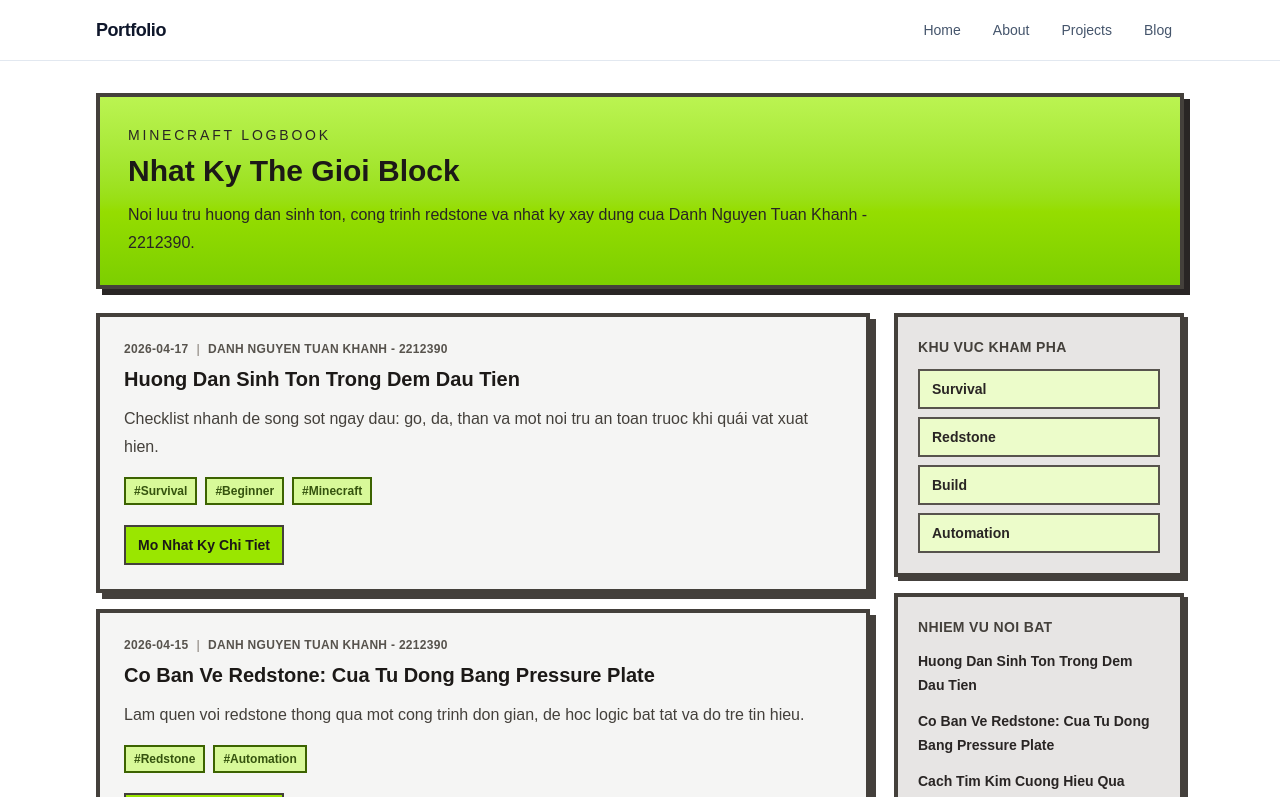
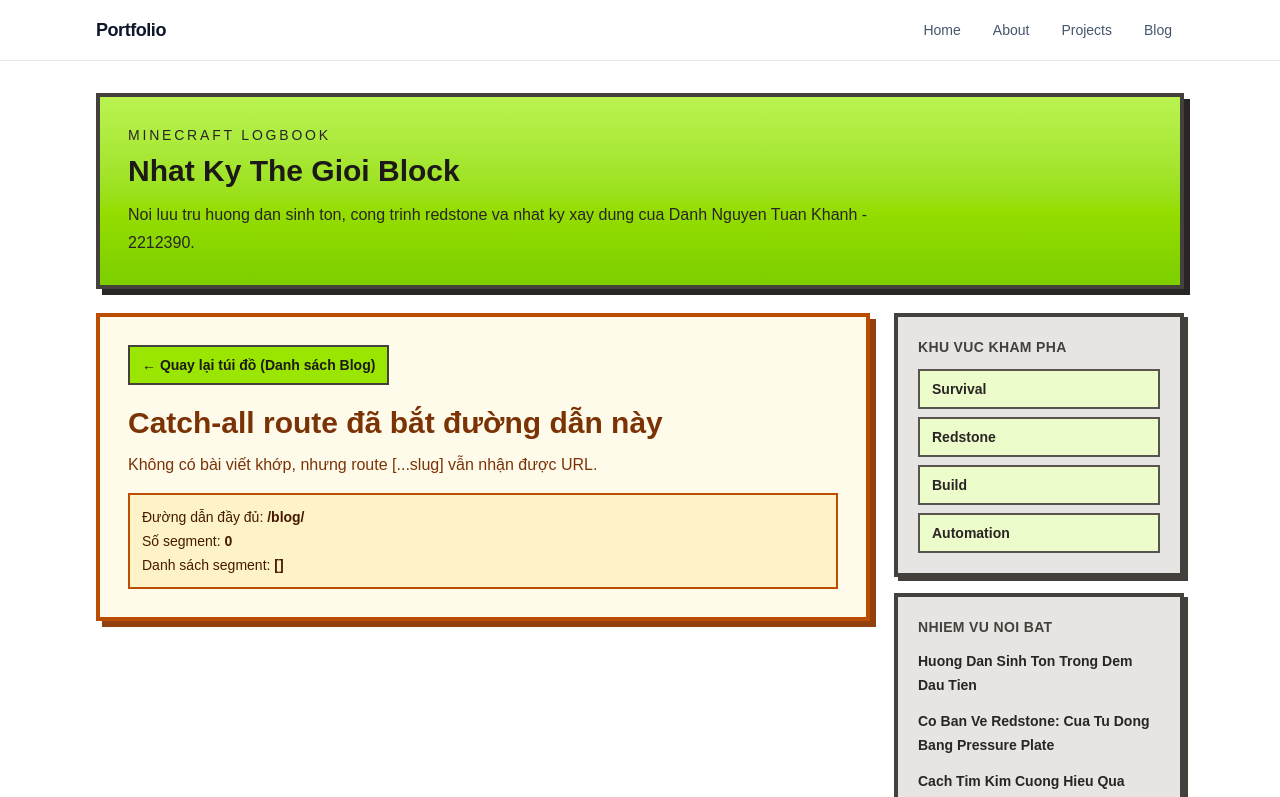
Before and after one commit to KhanhDanh-design/-ctk46-lab01, a Next.js app: page /blog in a window 1280 px wide. Shown: the top 797 px of the page. Built offline with nearby package versions, Linux system fonts and the light colour scheme.

Commit message:
feat: hoan thanh bai tap tu lam phan 3 blog catch-all

```diff
--- a/src/app/blog/[slug]/page.tsx
+++ b/src/app/blog/[...slug]/page.tsx
@@ -1,17 +1,47 @@
 import Link from "next/link";
-import { notFound } from "next/navigation";
 import { getPostBySlug, posts } from "@/data/posts";
 
 type BlogPostPageProps = {
-  params: Promise<{ slug: string }>;
+  params: Promise<{ slug: string[] }>;
 };
 
 export default async function BlogPostPage({ params }: BlogPostPageProps) {
   const { slug } = await params;
-  const post = getPostBySlug(slug);
+  const joinedPath = slug.join("/");
+  const lookupKey = slug[slug.length - 1];
+  const post = getPostBySlug(lookupKey) ?? getPostBySlug(joinedPath);
 
   if (!post) {
-    notFound();
+    return (
+      <article className="rounded-none border-4 border-amber-700 bg-amber-50 p-7 shadow-[6px_6px_0_0_#92400e]">
+        <Link
+          href="/blog"
+          className="inline-flex items-center rounded-none border-2 border-stone-700 bg-lime-400 px-3 py-2 text-sm font-black text-stone-900 transition hover:bg-lime-300"
+        >
+          ← Quay lại túi đồ (Danh sách Blog)
+        </Link>
+
+        <h1 className="mt-5 text-3xl font-black text-amber-900">
+          Catch-all route đã bắt đường dẫn này
+        </h1>
+
+        <p className="mt-3 text-amber-900">
+          Không có bài viết khớp, nhưng route [...slug] vẫn nhận được URL.
+        </p>
+
+        <div className="mt-4 rounded-none border-2 border-amber-700 bg-amber-100 p-3 text-sm text-amber-950">
+          <p>
+            Đường dẫn đầy đủ: <span className="font-black">/blog/{joinedPath}</span>
+          </p>
+          <p className="mt-1">
+            Số segment: <span className="font-black">{slug.length}</span>
+          </p>
+          <p className="mt-1">
+            Danh sách segment: <span className="font-black">[{slug.join(", ")}]</span>
+          </p>
+        </div>
+      </article>
+    );
   }
 
   return (
@@ -43,7 +73,7 @@
       </div>
 
       <p className="mt-4 rounded-none border-2 border-stone-600 bg-stone-200 px-3 py-2 text-sm text-stone-700">
-        Slug hiện tại: <span className="font-black">{slug}</span>
+        Slug segments hiện tại: <span className="font-black">[{slug.join(" / ")}]</span>
       </p>
 
       <div className="mt-6 space-y-4 leading-7 text-stone-700">
@@ -56,5 +86,5 @@
 }
 
 export async function generateStaticParams() {
-  return posts.map((post) => ({ slug: post.slug }));
+  return posts.map((post) => ({ slug: [post.slug] }));
 }
--- a/src/data/posts.ts
+++ b/src/data/posts.ts
@@ -17,7 +17,7 @@
     excerpt:
       "Checklist nhanh de song sot ngay dau: go, da, than va mot noi tru an toan truoc khi quái vat xuat hien.",
     date: "2026-04-17",
-    tags: ["Survival", "Beginner", "Minecraft"] ,
+    tags: ["Survival", "Beginner", "Minecraft"],
     author: AUTHOR,
     content: [
       "Ngay khi vao the gioi, uu tien chat cay de tao cuoc va ban che tao co ban.",
@@ -81,6 +81,34 @@
       "Them cua sat va camera quan sat bang khe kinh de theo doi ben ngoai an toan.",
     ],
   },
+  {
+    slug: "toi-uu-kho-do-bang-he-thong-sorter",
+    title: "Toi Uu Kho Do Bang He Thong Item Sorter",
+    excerpt:
+      "Cach xay bo sorter co mo rong de tu dong phan loai item va giam thoi gian tim do trong kho.",
+    date: "2026-04-05",
+    tags: ["Storage", "Redstone", "Automation"],
+    author: AUTHOR,
+    content: [
+      "Bat dau bang module co 3 hopper, 1 comparator, 1 repeater va 1 redstone torch cho moi loai item.",
+      "Dat item mau trong hopper loc de khoa bo loc, tranh item la roi vao nham ngan.",
+      "Chia kho theo khu tai nguyen, khoi xay dung va nong pham de khi mo rong khong bi roi he thong.",
+    ],
+  },
+  {
+    slug: "farm-xp-bang-mob-grinder-don-gian",
+    title: "Farm XP Bang Mob Grinder Don Gian",
+    excerpt:
+      "Huong dan dung thap spawn co ban de farm kinh nghiem on dinh cho viec enchant do nghep.",
+    date: "2026-04-03",
+    tags: ["XP", "Mob Farm", "Survival"],
+    author: AUTHOR,
+    content: [
+      "Xay thap spawn cao tren 100 block so voi mat dat de tang hieu qua spawn mob trong dem.",
+      "Dung nuoc dan mob vao trung tam, roi cho roi xuong do cao vua du de con it mau cho mot hit ket lieu.",
+      "Dat khoi AFK o khoang cach phu hop va thap den khu xung quanh de giam spawn khong mong muon.",
+    ],
+  },
 ];
 
 export function getPostBySlug(slug: string): Post | undefined {
```
